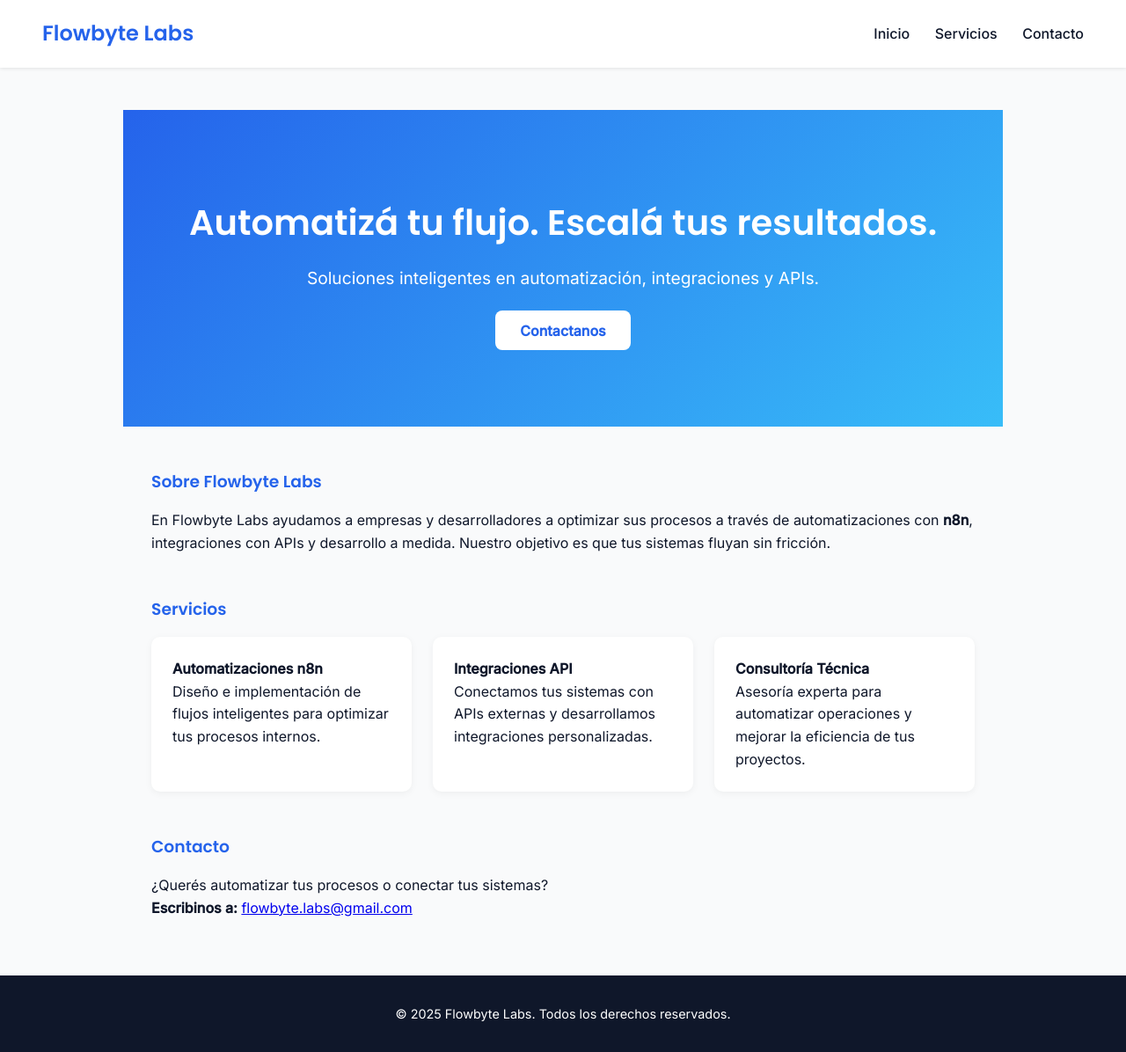
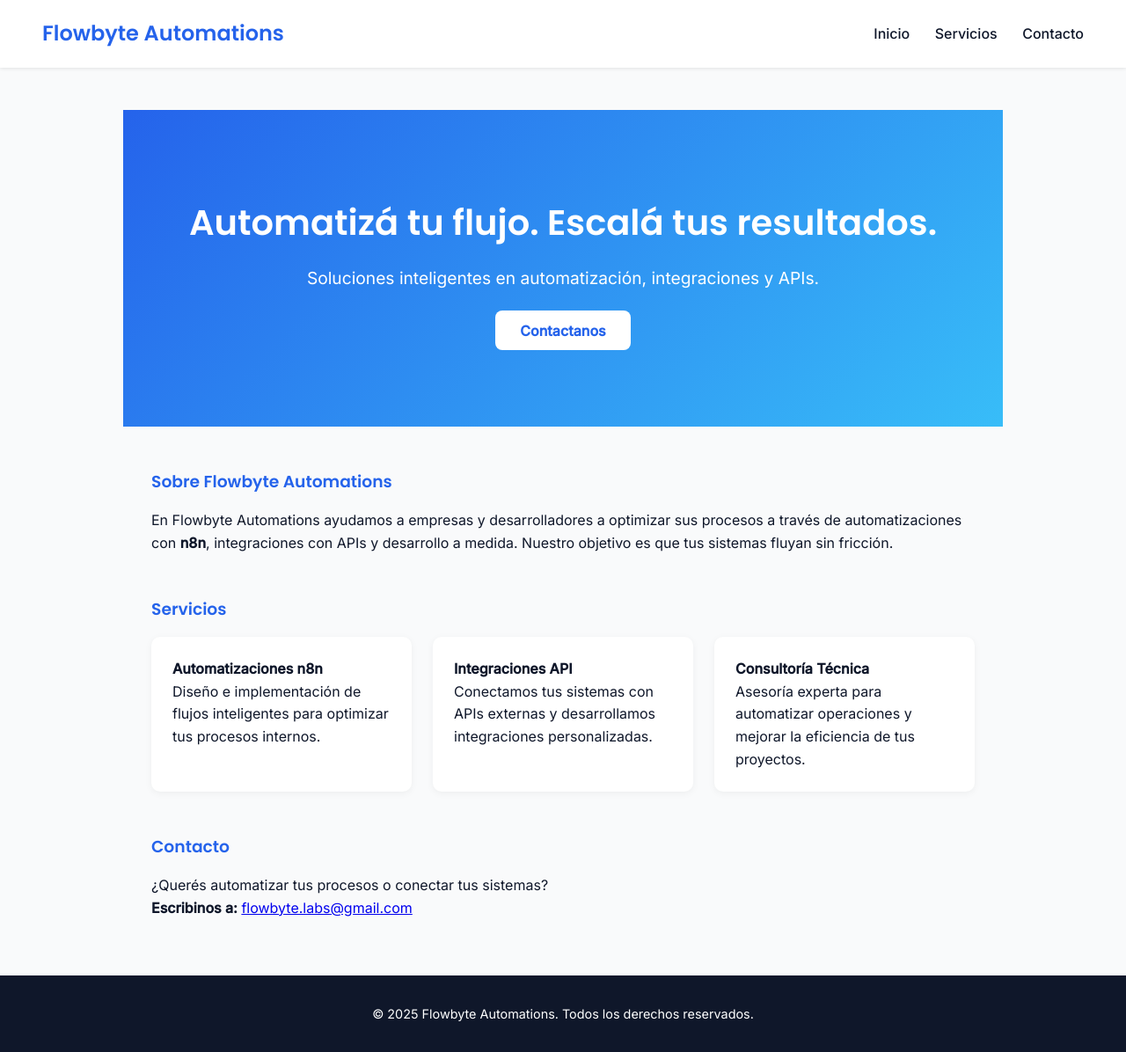
Before and after one commit to juangc-code/flowbyte-labs, a plain HTML site: page index.html in a window 1280 px wide. Shown: the whole page at 88% size. Drawn offline with Linux system fonts and the light colour scheme.

Commit message:
Update business name

```diff
--- a/index.html
+++ b/index.html
@@ -3,7 +3,7 @@
 <head>
   <meta charset="UTF-8" />
   <meta name="viewport" content="width=device-width, initial-scale=1.0" />
-  <title>Flowbyte Labs | Automatizaciones y APIs</title>
+  <title>Flowbyte Automations | Automatizaciones y APIs</title>
   <link href="https://fonts.googleapis.com/css2?family=Inter:wght@400;500&family=Poppins:wght@600&display=swap" rel="stylesheet">
   <style>
     :root {
@@ -99,7 +99,7 @@
 <body>
 
 <header>
-  <h1>Flowbyte Labs</h1>
+  <h1>Flowbyte Automations</h1>
   <nav>
     <a href="#inicio">Inicio</a>
     <a href="#servicios">Servicios</a>
@@ -114,9 +114,9 @@
 </section>
 
 <section id="about">
-  <h3>Sobre Flowbyte Labs</h3>
+  <h3>Sobre Flowbyte Automations</h3>
   <p>
-    En Flowbyte Labs ayudamos a empresas y desarrolladores a optimizar sus procesos a través de automatizaciones con <strong>n8n</strong>,
+    En Flowbyte Automations ayudamos a empresas y desarrolladores a optimizar sus procesos a través de automatizaciones con <strong>n8n</strong>,
     integraciones con APIs y desarrollo a medida. Nuestro objetivo es que tus sistemas fluyan sin fricción.
   </p>
 </section>
@@ -146,7 +146,7 @@
 </section>
 
 <footer>
-  © 2025 Flowbyte Labs. Todos los derechos reservados.
+  © 2025 Flowbyte Automations. Todos los derechos reservados.
 </footer>
 
 </body>
```
